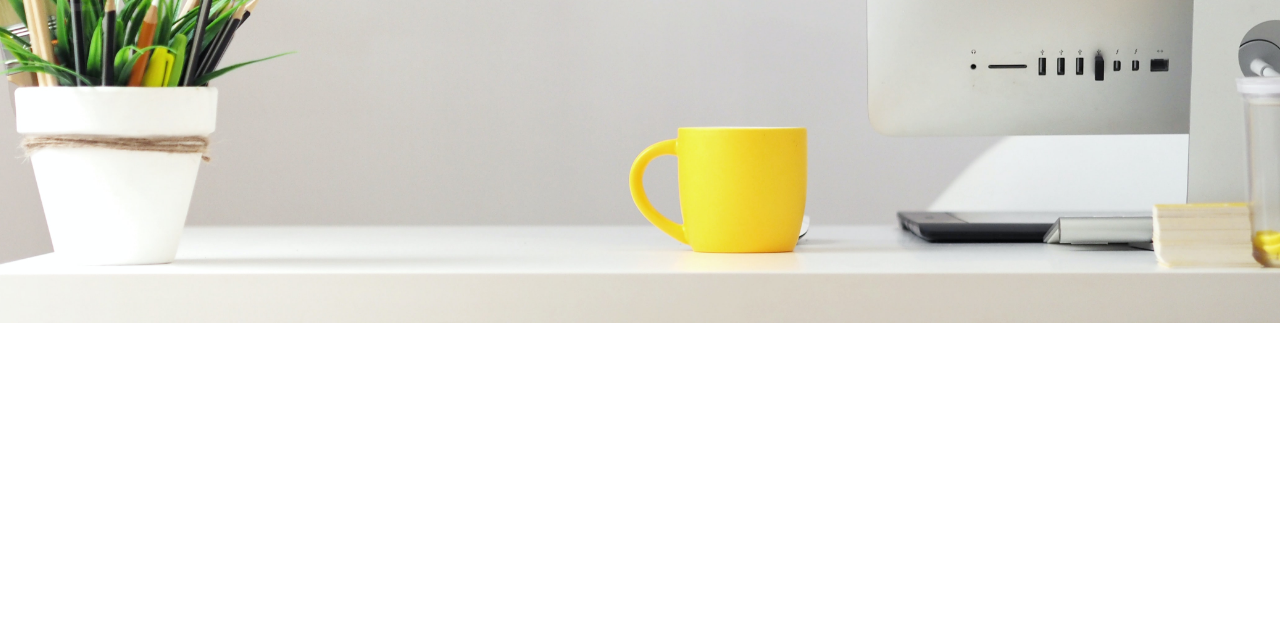
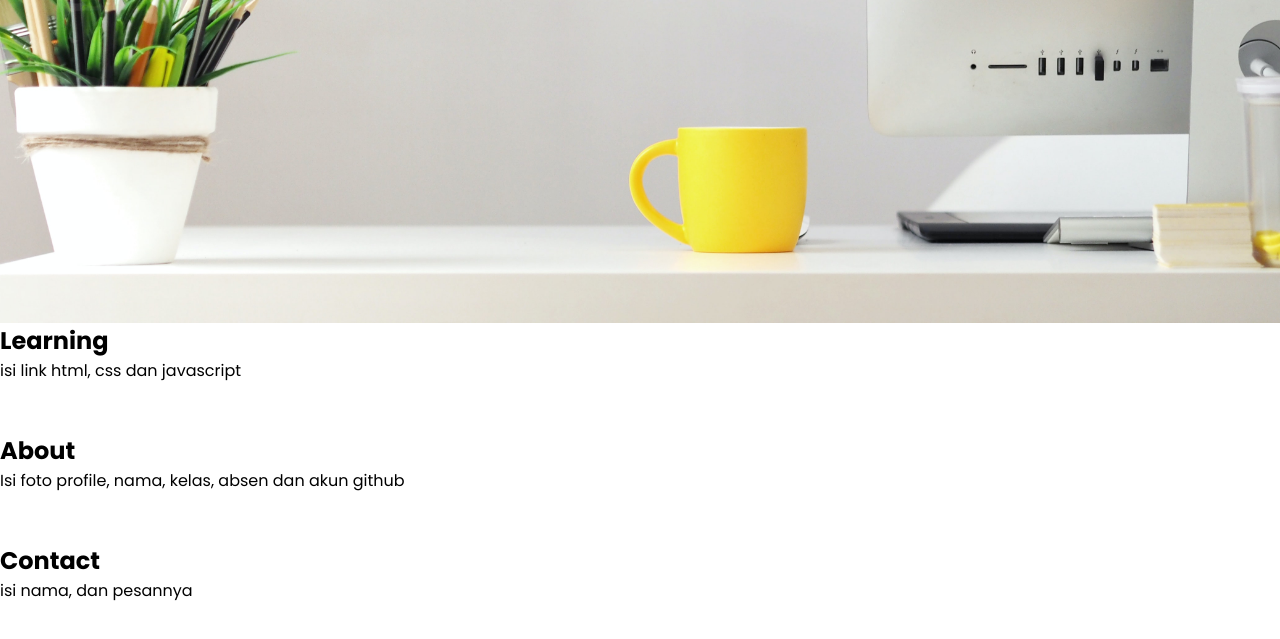
Before and after one commit to PramantaDharma/PWPB-Project, a plain HTML site: page landing-page.html in a window 1280 px wide. Shown: the part 477-1116 px from the top of the page. Before the commit the page ends 800 px from the top, so only its background shows below. Drawn offline with Linux system fonts and the light colour scheme.

Commit message:
menambahkan learning, about dan contact

```diff
--- a/landing-page.html
+++ b/landing-page.html
@@ -41,6 +41,30 @@
         </div>
     </section>
 
+    <!-- Learning -->
+
+    <h2>Learning</h2>
+    <p>isi link html, css dan javascript</p>
+    <br><br>
+
+    <!-- Akhir Learning -->
+
+    <!-- About -->
+
+     <h2>About</h2>
+     <p>Isi foto profile, nama, kelas, absen dan akun github</p>
+     <br><br>
+
+    <!-- Akhir About -->
+
+    <!-- Contact -->
+
+    <h2>Contact</h2>
+    <p>isi nama, dan pesannya</p>
+    <br><br>
+
+    <!-- Akhir Contact -->
+
 
 </body>
 </html>
```
